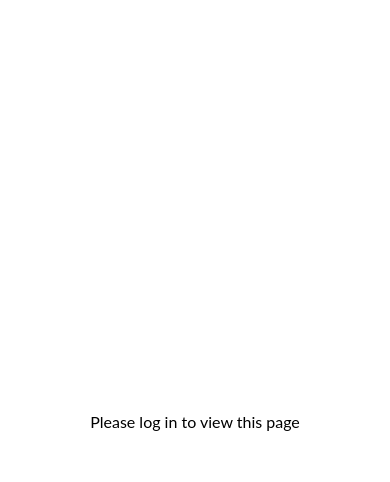
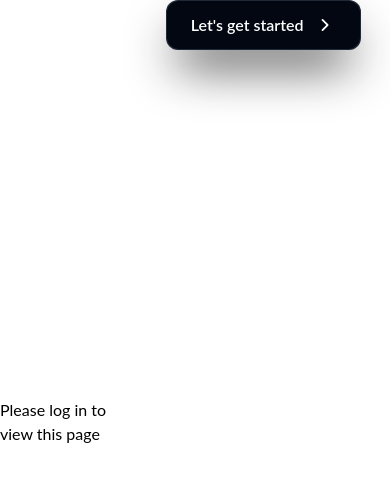
Before and after one commit to aditya-bansal-7/z-social, a React (Create React App) app in the folder z-social-frontend/: page /explore in a window 390 px wide. Shown: the top 482 px of the page. Built offline with nearby package versions, Linux system fonts and the light colour scheme; no server answers.

Commit message:
fix : few login bugs

```diff
--- a/z-social-frontend/src/Components/HomePage/Page2.css
+++ b/z-social-frontend/src/Components/HomePage/Page2.css
@@ -21,6 +21,7 @@
 
 .row:nth-child(2){
     justify-content: space-around;
+    padding: 10em;
 }
 
 .video-container {
--- a/z-social-frontend/src/Components/HomePage/Page2.jsx
+++ b/z-social-frontend/src/Components/HomePage/Page2.jsx
@@ -3,10 +3,13 @@ import { page2GridArray } from "../../utils/constants";
 import ReactPlayer from "react-player";
 import "./Page2.css";
 import { Link } from "react-router-dom";
+import { fetchUser } from "../../utils/fetchUser";
 
 const Page2 = () => {
   const galleryRef = useRef(null);
   const [items, setItems] = useState([]);
+
+  const userInfo = fetchUser();
 
   useEffect(() => {
     const generateItems = () => {
@@ -88,7 +91,7 @@ const Page2 = () => {
                 fill-rule="evenodd"></path>
             </svg>
             <span class="inline-block tabular-nums tracking-wider font-display font-medium text-white">
-              6
+              1
             </span>
           </div>
         </button>
@@ -101,7 +104,7 @@ const Page2 = () => {
           </p>
         </div>
         <div className="flex flex-col justify-start items-center w-full h-full">
-          <Link to="/explore">
+          <Link to={userInfo ? "/explore" : "/login"}>
             <button class="relative inline-block p-px font-semibold leading-6 text-white bg-gray-800 shadow-2xl cursor-pointer rounded-xl shadow-zinc-900 transition-transform duration-300 ease-in-out hover:scale-105 active:scale-95">
               <span class="absolute inset-0 rounded-xl bg-gradient-to-r from-teal-400 via-blue-500 to-purple-500 p-[2px] opacity-0 transition-opacity duration-500 group-hover:opacity-100"></span>
 
--- a/z-social-frontend/src/Components/Login.jsx
+++ b/z-social-frontend/src/Components/Login.jsx
@@ -10,6 +10,7 @@ import { client } from "../client";
 import TelegramLogin from "./Telegram_login";
 import { fetchAuth } from "../utils/fetchAuth";
 import { v4 as uuidv4 } from "uuid";
+import transition from "../transition";
 
 const Form = () => {
   const navigate = useNavigate();
@@ -456,4 +457,4 @@ export const StyledWrapper = styled.div`
   }
 `;
 
-export default Form;
+export default transition(Form);
--- a/z-social-frontend/src/Container/Home.jsx
+++ b/z-social-frontend/src/Container/Home.jsx
@@ -39,6 +39,33 @@ const Home = () => {
     return (
       <div className="flex items-center justify-center h-screen">
         <h1>Please log in to view this page</h1>
+        <div className="flex flex-col justify-start items-center w-full h-full">
+          <Link to={userInfo ? "/explore" : "/login"}>
+            <button class="relative inline-block p-px font-semibold leading-6 text-white bg-gray-800 shadow-2xl cursor-pointer rounded-xl shadow-zinc-900 transition-transform duration-300 ease-in-out hover:scale-105 active:scale-95">
+              <span class="absolute inset-0 rounded-xl bg-gradient-to-r from-teal-400 via-blue-500 to-purple-500 p-[2px] opacity-0 transition-opacity duration-500 group-hover:opacity-100"></span>
+
+              <span class="relative z-10 block px-6 py-3 rounded-xl bg-gray-950">
+                <div class="relative z-10 flex pointer-events-auto items-center space-x-2">
+                  <span class="transition-all duration-500 group-hover:translate-x-1">
+                    Let's get started
+                  </span>
+                  <svg
+                    class="w-6 h-6 transition-transform duration-500 group-hover:translate-x-1"
+                    data-slot="icon"
+                    aria-hidden="true"
+                    fill="currentColor"
+                    viewBox="0 0 20 20"
+                    xmlns="http://www.w3.org/2000/svg">
+                    <path
+                      clip-rule="evenodd"
+                      d="M8.22 5.22a.75.75 0 0 1 1.06 0l4.25 4.25a.75.75 0 0 1 0 1.06l-4.25 4.25a.75.75 0 0 1-1.06-1.06L11.94 10 8.22 6.28a.75.75 0 0 1 0-1.06Z"
+                      fill-rule="evenodd"></path>
+                  </svg>
+                </div>
+              </span>
+            </button>
+          </Link>
+        </div>
       </div>
     );
   }
```
Also changed, not shown: z-social-frontend/src/Components/UserProfile.jsx (+53 -34 lines).
